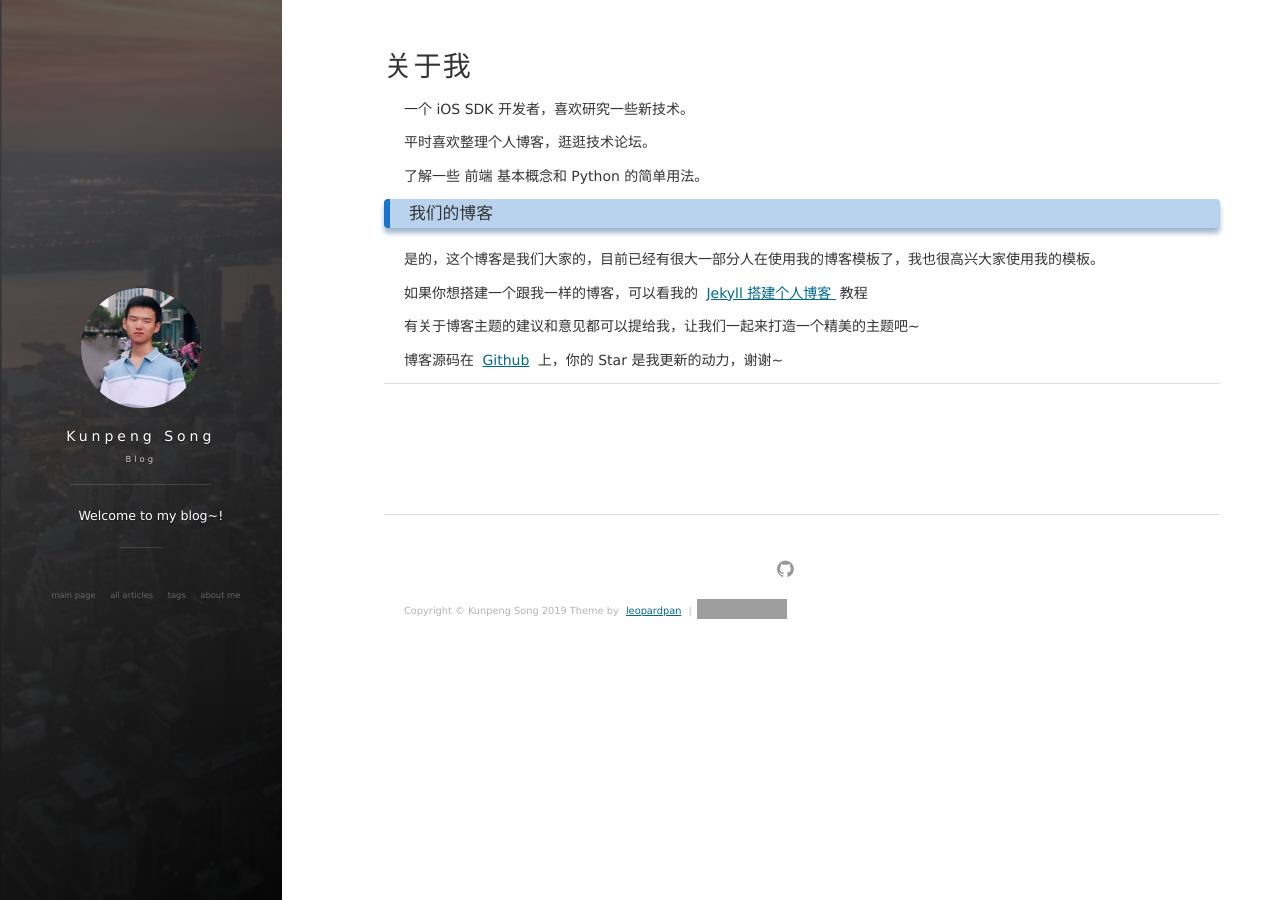
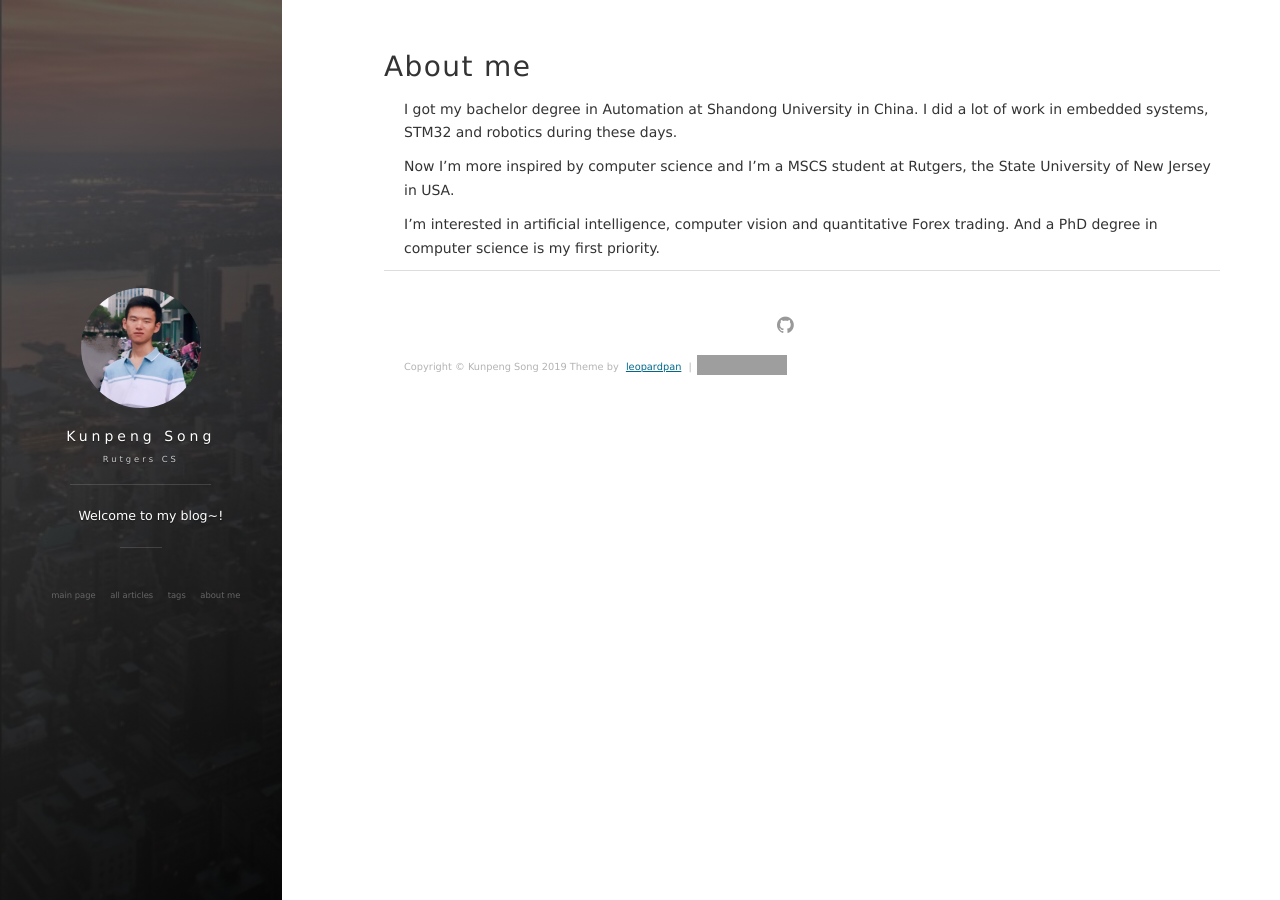
Before and after one commit to KunpengSong/KunpengSong.github.io, a Jekyll site: the page built from about.md, in a window 1280 px wide. Built offline with Jekyll 4.4.1, drawn with Linux system fonts in a browser that asks for light colours; nearby versions of some CDN libraries; grey boxes are pictures that could not be loaded.

Commit message:
change about me

```diff
--- a/_config.yml
+++ b/_config.yml
@@ -1,6 +1,6 @@
 # Basic
 title: Kunpeng Song
-subtitle: Blog
+subtitle: Rutgers CS
 description: Welcome to my blog~!
 # 头像里面的标题
 avatarTitle:  宋鲲鹏
--- a/about.md
+++ b/about.md
@@ -1,41 +1,10 @@
 ---
 layout: page
-title: 关于我
+title: About me
 ---
 
-一个 iOS SDK 开发者，喜欢研究一些新技术。
-<p>
-平时喜欢整理个人博客，逛逛技术论坛。
-<p>
-了解一些 前端 基本概念和 Python 的简单用法。
+I got my bachelor degree in Automation at Shandong University in China. I did a lot of work in embedded systems, STM32 and robotics during these days.
 
-<p>
+Now I'm more inspired by computer science and I'm a MSCS student at Rutgers, the State University of New Jersey in USA.
 
-<h3> 我们的博客 </h3>
-
-<p>
-
-是的，这个博客是我们大家的，目前已经有很大一部分人在使用我的博客模板了，我也很高兴大家使用我的模板。
-
-<p>
-
-如果你想搭建一个跟我一样的博客，可以看我的
-<a href="/2016/10/jekyll_tutorials1/"> Jekyll 搭建个人博客 </a>
-教程
-
-<p>
-
-有关于博客主题的建议和意见都可以提给我，让我们一起来打造一个精美的主题吧~
-
-<p>
-
-博客源码在 <a target="_blank" href='https://github.com/leopardpan/leopardpan.github.io/'>Github</a> 上，你的 Star 是我更新的动力，谢谢~
-
-<p>
-
-<p>
-
-<p>
-
-
-{% include comments.html %}
+I'm interested in artificial intelligence, computer vision and quantitative Forex trading. And a PhD degree in computer science is my first priority.
```
